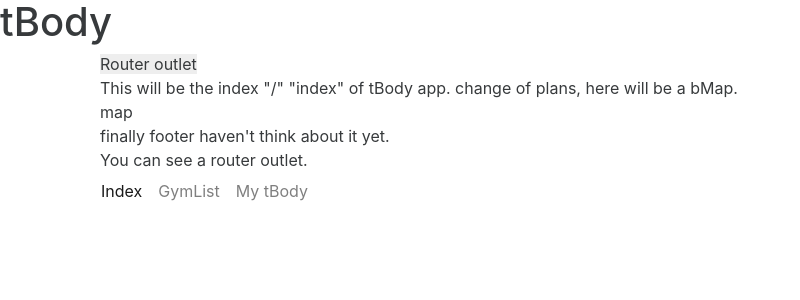
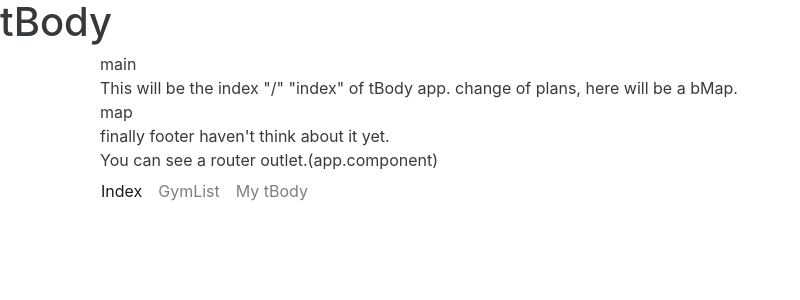
Before and after one commit to valorad/tBody, an Angular app in the folder ng-src/: page /#/index in a window 1280 px wide. Shown: the top 300 px of the page, without its empty margins (0-800 px from the left). Built offline with nearby package versions, Linux system fonts and the light colour scheme.

Commit message:
* 调整路由层级

```diff
--- a/ng-src/src/app/app.component.html
+++ b/ng-src/src/app/app.component.html
@@ -4,10 +4,11 @@
 
 <div class="container">
   <div class="col-sm-12">
+  main
     <main>
-      <router-outlet [ngStyle]="{'background-color':'#eeeeee'}"> Router outlet</router-outlet>
+      <router-outlet></router-outlet>
     </main>
-    You can see a router outlet.
+    You can see a router outlet.(app.component)
   </div>
   <nav class="navbar navbar-light">
     <div class="nav navbar-nav">
--- a/ng-src/src/app/app.module.ts
+++ b/ng-src/src/app/app.module.ts
@@ -10,6 +10,7 @@ import { GymModule } from './gym/gym.module';
 import { AppComponent } from './app.component';
 
 import { IndexComponent } from './index/index.component';
+import { GymDetailComponent } from './gym/gym-detail/gym-detail.component';
 
 
 
@@ -18,7 +19,7 @@ import { IndexComponent } from './index/index.component';
 @NgModule({
   declarations: [
     AppComponent,
-
+GymDetailComponent,
     IndexComponent,
 
 
--- a/ng-src/src/app/gym/gym-list/gym-list.component.html
+++ b/ng-src/src/app/gym/gym-list/gym-list.component.html
@@ -1,6 +1,7 @@
-<app-g-sc></app-g-sc>
+
 <main class="col-sm-12">
-	 <router-outlet >	a list of gyms here</router-outlet>
+gym-list
+	 <router-outlet></router-outlet>
 </main>
 <footer class="col-sm-12">
 	no witnesses.
--- a/ng-src/src/app/gym/gym.component.html
+++ b/ng-src/src/app/gym/gym.component.html
@@ -1,3 +1,2 @@
-<p>
-  gym works!
-</p>
+gym-router
+<router-outlet></router-outlet>
--- a/ng-src/src/app/gym/gym.module.ts
+++ b/ng-src/src/app/gym/gym.module.ts
@@ -13,7 +13,6 @@ import {GSCComponent} from './g-sc/g-sc.component'
   declarations: [
 	GymComponent,
 	GymListComponent,
-	GymDetailComponent,
 	GSCComponent
   ]
 })
--- a/ng-src/src/app/tBody-routing.module.ts
+++ b/ng-src/src/app/tBody-routing.module.ts
@@ -2,21 +2,25 @@ import { NgModule } from '@angular/core';
 import { RouterModule, Routes } from '@angular/router';
 
 import { IndexComponent } from './index/index.component';
+import { GymDetailComponent } from './gym/gym-detail/gym-detail.component';
 
-export const routingComponents = [
-	IndexComponent,
+// export const routingComponents = [
+// 	IndexComponent,
 
-]
+// ]
 
 const routes: Routes = [
-	{path: '', component: IndexComponent},
+	{path: '', redirectTo: '/index', pathMatch: 'full'},
     {path: 'index', component: IndexComponent},
     {
     	path: 'gym',
     	loadChildren: './gym/gym.module#GymModule'
- },
+ 	},
+ 	{
+	    path: 'gym/id/:id',
+	    component: GymDetailComponent
+	},
 ];
-
 
 
 @NgModule({
```
Also changed, not shown: ng-src/src/app/gym/tBGym-routing.module.ts (+1 -10 lines).
